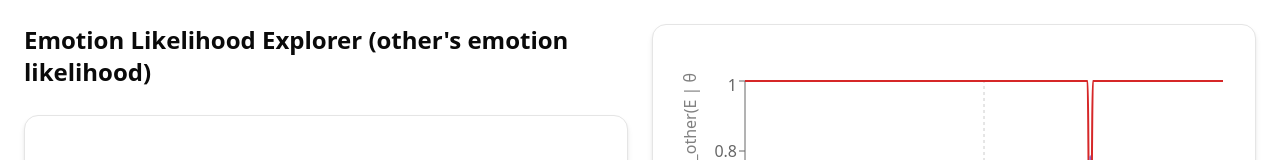
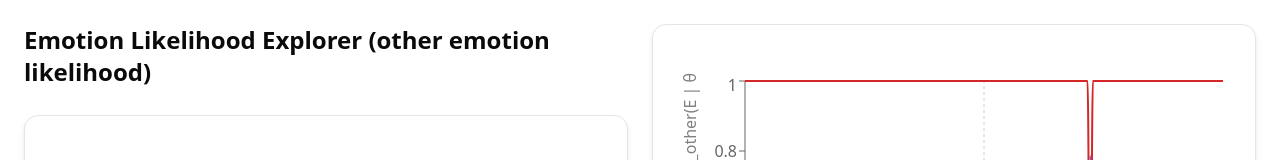
Before and after one commit to kensei0527/likelihood-plot, a Next.js app: page / in a window 1280 px wide. Shown: the top 160 px of the page. Built offline with nearby package versions, Linux system fonts and the light colour scheme.

Commit message:
Update header text in Emotion Likelihood Explorer for clarity

```diff
--- a/src/app/page.tsx
+++ b/src/app/page.tsx
@@ -178,7 +178,7 @@ export default function LikelihoodExplorer() {
   return (
     <div className="p-6 grid gap-6 xl:grid-cols-2">
       <motion.h1 initial={{ opacity: 0, y: -6 }} animate={{ opacity: 1, y: 0 }} className="text-2xl font-semibold">
-        Emotion Likelihood Explorer (other's emotion likelihood)
+        Emotion Likelihood Explorer (other emotion likelihood)
       </motion.h1>
 
       {/* --- グラフ（other の感情尤度） --- */}
```
